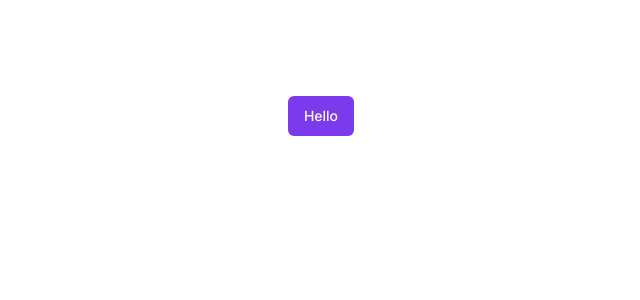
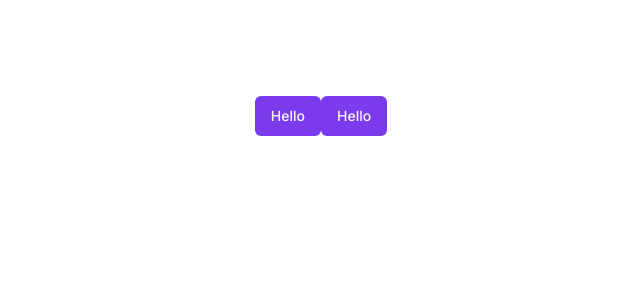
Before and after one commit to fac29/thenorm, a Next.js app: page / in a window 1280 px wide. Shown: the top 300 px of the page, without its empty margins (319-959 px from the left). Built offline with nearby package versions, Linux system fonts and the light colour scheme.

Commit message:
testingRuleSet

```diff
--- a/app/page.tsx
+++ b/app/page.tsx
@@ -6,6 +6,7 @@ export default function Home() {
 		<main className='flex min-h-screen flex-col items-center justify-between p-24'>
 			<div>
 				<Button variant='default'>Hello</Button>
+				<Button variant='default'>Hello</Button>
 			</div>
 		</main>
 	);
```
